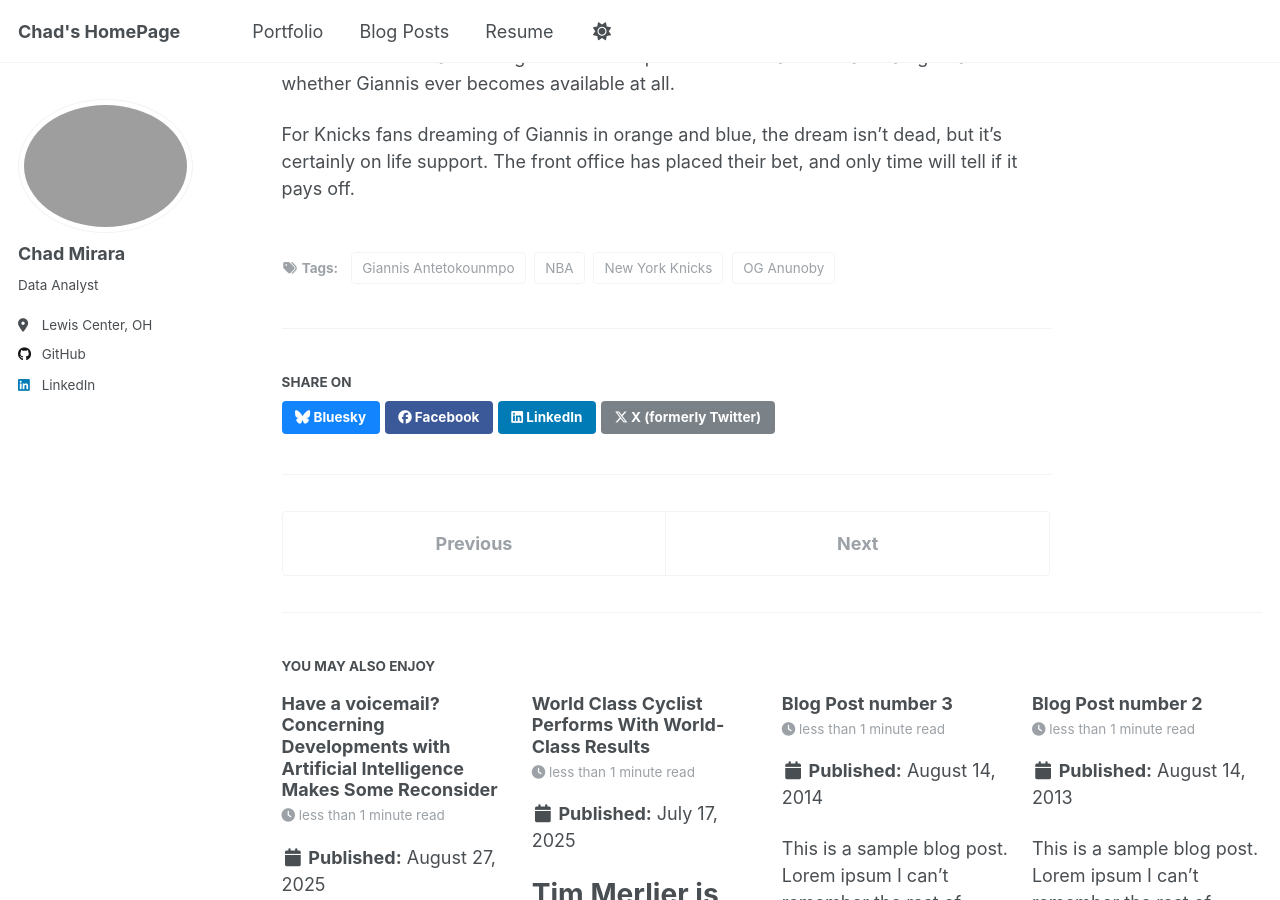
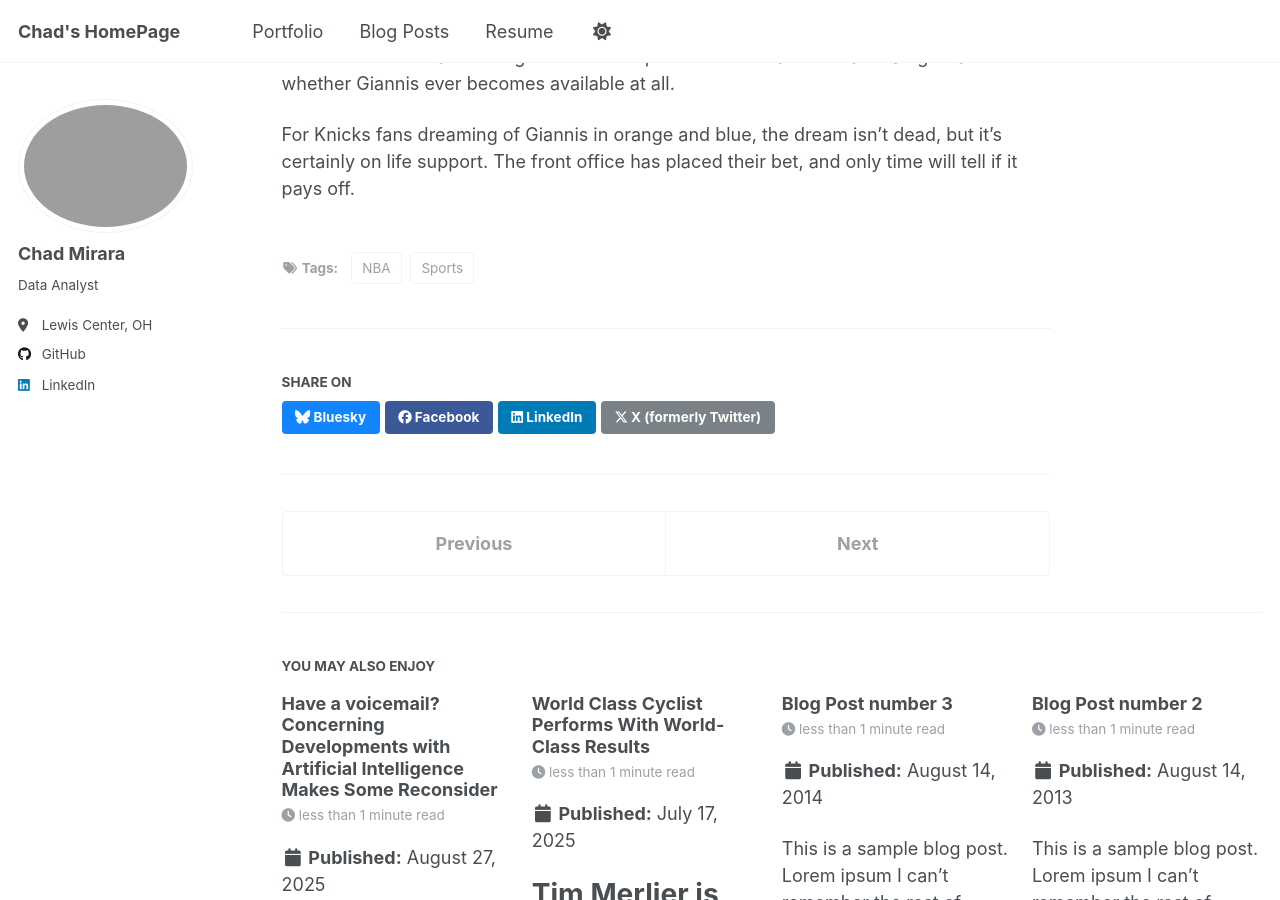
Before and after one commit to chkbm/chkpage, a Jekyll site: the page built from _posts/2025-12-20-knicks-anunoby-giannis.md, in a window 1280 px wide and 900 px high, scrolled down 1549 px. Built offline with Jekyll 4.4.1, drawn with Linux system fonts in a browser that asks for light colours; a script that is not in the unit is left out.

Commit message:
Update tags in Knicks-Anunoby-Giannis post
Removed specific tags and added a general 'Sports' tag.

```diff
--- a/_posts/2025-12-20-knicks-anunoby-giannis.md
+++ b/_posts/2025-12-20-knicks-anunoby-giannis.md
@@ -4,9 +4,7 @@ date: 2025-12-20
 permalink: /posts/2025/12/knicks-anunoby-giannis/
 tags:
   - NBA
-  - New York Knicks
-  - Giannis Antetokounmpo
-  - OG Anunoby
+  - Sports
 ---
 
 When the New York Knicks signed OG Anunoby to a 5-year, $212 million contract, they didn't just secure an elite two-way wing—they fundamentally altered their path to acquiring Giannis Antetokounmpo.
```
